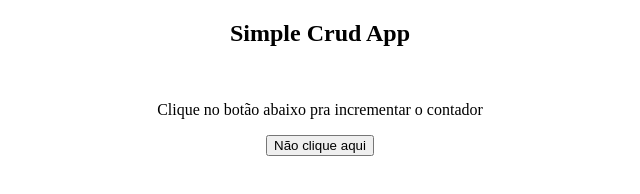
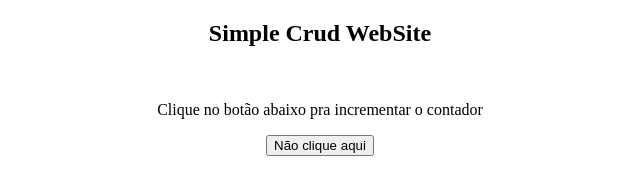
Before and after one commit to Joao-Robert0/SImple_CRUD_WebSite, a plain HTML site: page Index.html in a window 1280 px wide. Shown: the whole page, without its empty margins (320-960 px from the left). Drawn offline with Linux system fonts and the light colour scheme.

Commit message:
Changed title page

```diff
--- a/Index.html
+++ b/Index.html
@@ -3,7 +3,7 @@
 
 	<head>
 		<title>CRUD Basics</title>
-		<center><h2>Simple Crud App</h2></center>
+		<center><h2>Simple Crud WebSite</h2></center>
 	</head>
 
 	<body>
```
